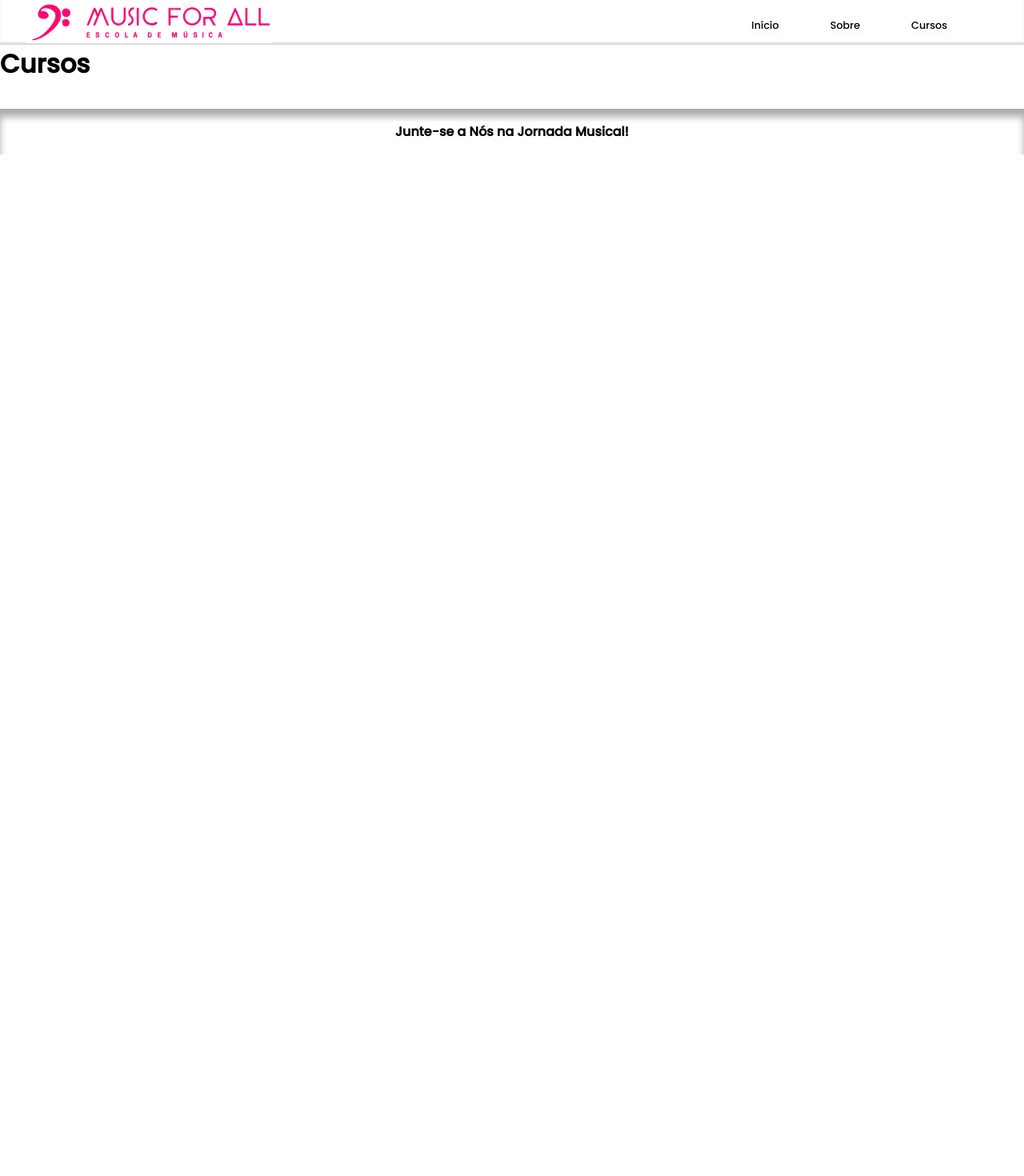
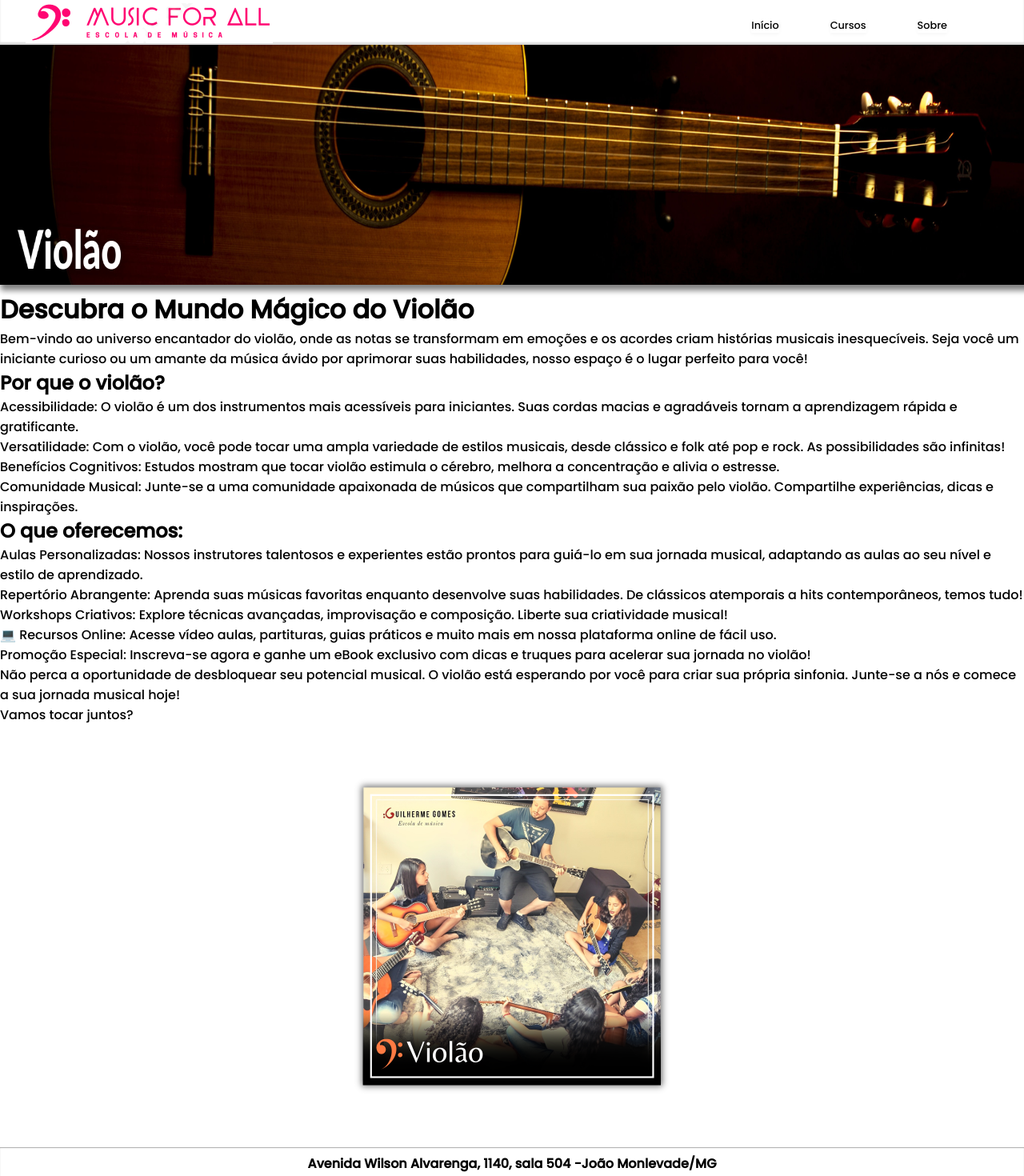
Before and after one commit to GuilhermeGomesti1/music-for-all, a Next.js app: page /cursos in a window 1280 px wide. Shown: the top 1470 px of the page at 80% size. Before the commit the page ends 800 px from the top, so only its background shows below. Built offline with nearby package versions, Linux system fonts and the light colour scheme.

Commit message:
pageCurso

```diff
--- a/src/app/components/Footer/index.tsx
+++ b/src/app/components/Footer/index.tsx
@@ -3,7 +3,7 @@ export function Footer() {
   return (
     <div className={styles.footer}>
       <h1 className={styles.h1}>
-      Junte-se a Nós na Jornada Musical!
+      Avenida Wilson Alvarenga, 1140, sala 504 -João Monlevade/MG
       </h1>
     </div>
   );
--- a/src/app/components/Footer/styles.module.css
+++ b/src/app/components/Footer/styles.module.css
@@ -1,10 +1,10 @@
 .footer{ margin-top: 2rem;
     background-color: #FFFFFF;
 
-    padding: 1rem;
+    padding: 0.5rem;
     display: flex;
     align-items: center;
-    box-shadow: inset 0 10px 10px rgba(0, 0, 0, 0.329);
+    box-shadow: inset 0 1px 1px rgba(0, 0, 0, 0.329);
 
 }
 
--- a/src/app/components/Header/index.tsx
+++ b/src/app/components/Header/index.tsx
@@ -20,13 +20,15 @@ export function Header() {
             Início
           </Link>
 
+
           <Link href="/cursos" className={styles.aContainer}>
+            Cursos
+          </Link>
+
+          <Link href="/sobre" className={styles.aContainer}>
             Sobre
           </Link>
 
-          <Link href="/" className={styles.aContainer}>
-            Cursos
-          </Link>
 
         </nav>
       </div>
--- a/src/app/cursos/page.tsx
+++ b/src/app/cursos/page.tsx
@@ -1,9 +1,91 @@
+import Image from "next/image";
+import styles from "./styles.module.css";
+import titlecursos2 from "../../../public/images/titlecursos2.png";
+import cursoviolao1 from "../../../public/images/cursoviolao1.png";
+import violao from "../../../public/images/violao.png";
+
+export default function Cursos() {
+  return (
+    <>
+      <head>
+        <title>Descubra o Mundo Mágico do Violão</title>
+      </head>
+      <main>
+        <div className={styles.containerViolao}>
+          <Image
+            className={styles.violaoContainer}
+            src={violao}
+            alt="Music For All Logo"
+          />
+        </div>
+
+        <div className={styles.cursodeviolao}>
+
+            <h1> Descubra o Mundo Mágico do Violão  </h1>
+            <p>
+              Bem-vindo ao universo encantador do violão, onde as notas se
+              transformam em emoções e os acordes criam histórias musicais
+              inesquecíveis. Seja você um iniciante curioso ou um amante da
+              música ávido por aprimorar suas habilidades, nosso espaço é o
+              lugar perfeito para você!
+            </p>
+
+             <h2>Por que o violão?</h2>
+
+             <ul>
+                <li>  Acessibilidade: O violão é um dos instrumentos
+            mais acessíveis para iniciantes. Suas cordas macias e agradáveis
+            tornam a aprendizagem rápida e gratificante.</li>
+                <li>  Versatilidade: Com o
+            violão, você pode tocar uma ampla variedade de estilos musicais,
+            desde clássico e folk até pop e rock. As possibilidades são
+            infinitas!</li>
+                <li> Benefícios Cognitivos: Estudos mostram que tocar
+            violão estimula o cérebro, melhora a concentração e alivia o
+            estresse.</li>
+                <li> Comunidade Musical: Junte-se a uma comunidade
+            apaixonada de músicos que compartilham sua paixão pelo violão.
+            Compartilhe experiências, dicas e inspirações.  </li>
+             </ul>
+
+             <h2>O que oferecemos:</h2>
+             <ul>
+             <li>
+
+            Aulas Personalizadas: Nossos instrutores talentosos e experientes
+            estão prontos para guiá-lo em sua jornada musical, adaptando as
+            aulas ao seu nível e estilo de aprendizado.
+             </li>
+                <li> Repertório
+            Abrangente: Aprenda suas músicas favoritas enquanto desenvolve suas
+            habilidades. De clássicos atemporais a hits contemporâneos, temos
+            tudo! </li>
+                <li> Workshops Criativos: Explore técnicas avançadas,
+            improvisação e composição. Liberte sua criatividade musical!</li>
+                <li> 💻
+            Recursos Online: Acesse vídeo aulas, partituras, guias práticos e
+            muito mais em nossa plataforma online de fácil uso.</li>
+             </ul>
+
+             <p>
+                Promoção
+            Especial: Inscreva-se agora e ganhe um eBook exclusivo com dicas e
+            truques para acelerar sua jornada no violão!</p>
+             <p>Não perca a
+            oportunidade de desbloquear seu potencial musical. O violão está
+            esperando por você para criar sua própria sinfonia. Junte-se a nós e
+            comece a sua jornada musical hoje!</p>
 
 
-export default function Cursos() {
-    return (
-        <div>
-            <h1>Cursos</h1>
+              <p>Vamos tocar juntos? </p>
+
+          <Image
+            className={styles.fotocurso}
+            src={cursoviolao1}
+            alt="foto curso de violão"
+          />
         </div>
-    )
+      </main>
+    </>
+  );
 }
--- a/src/app/cursos/styles.module.css
+++ b/src/app/cursos/styles.module.css
@@ -0,0 +1,27 @@
+.containerViolao{
+    width: 100%;
+    max-width: 100%;
+    position: relative;
+  }
+
+  .violaoContainer {
+    width: 100%;
+    max-width: 100%;
+    box-shadow: 5px 3px 7px 4px rgba(0, 0, 0, 0.5);
+  }
+
+  .cursodeviolao{
+
+
+  }
+  .fotocurso{
+    margin: 0 auto;
+    padding-top: 4rem;
+    padding-bottom: 2rem;
+
+    align-items: center;
+    justify-content: center;
+    width: 400px;
+    height: 400px;
+    display: flex;
+  }
```
Also changed, not shown: public/images/violao.png (added).
